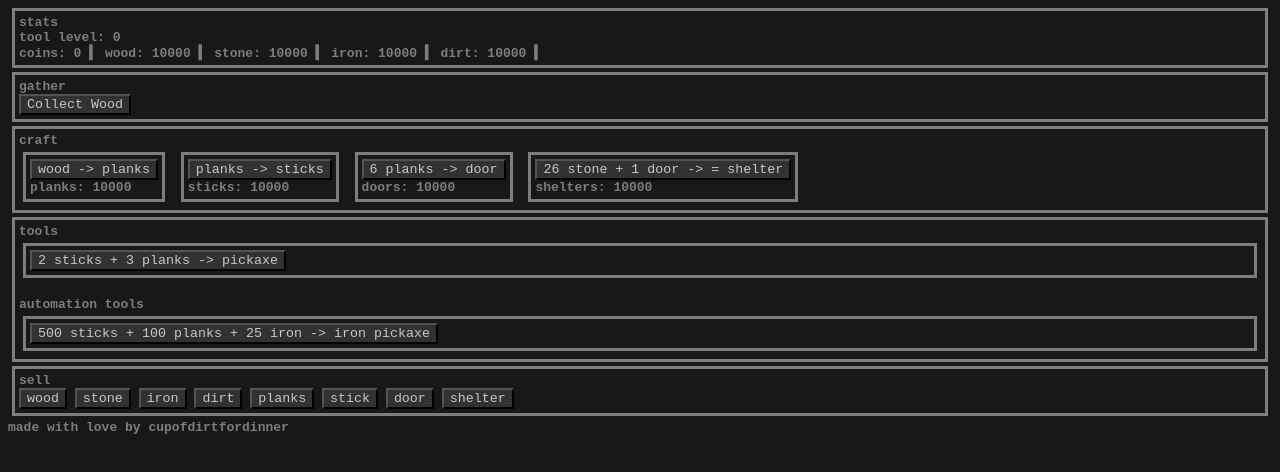
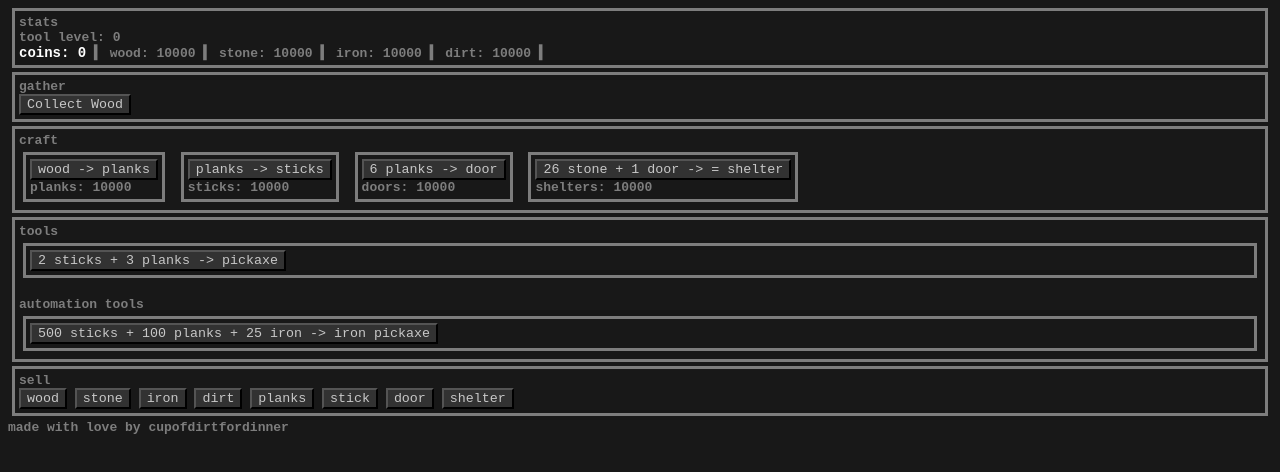
Before and after one commit to cupofdirtfordinner/scalper, a plain HTML site: page index.html in a window 1280 px wide. Drawn offline with Linux system fonts and the light colour scheme.

Commit message:
sell update (css)

```diff
--- a/styles.css
+++ b/styles.css
@@ -1,4 +1,4 @@
-body {
+ body {
   background: rgb(24, 24, 24);
   color: rgb(125, 125, 125);
   font-family: monospace;
@@ -27,3 +27,8 @@ div {
 #mineIron, #digDirt, #shovel {
   display: none;
 }
+
+#coins {
+color: white;
+font-size: 14px;
+}
```
